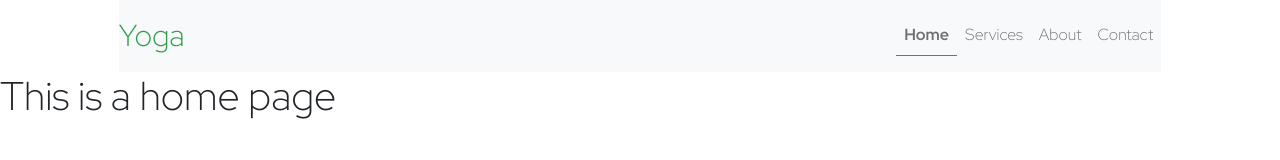
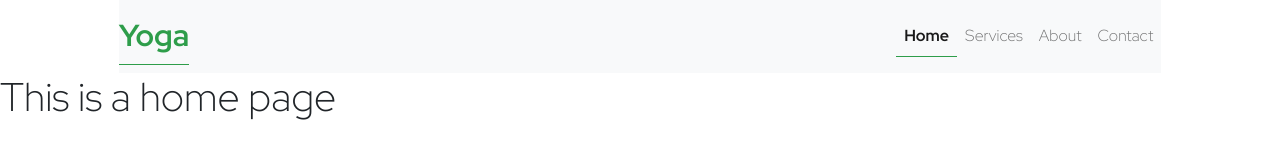
Before and after one commit to maurya512/yoga, a React (Create React App) app: page / in a window 1280 px wide. Shown: the top 160 px of the page. Built offline with nearby package versions, Linux system fonts and the light colour scheme.

Commit message:
finished navbar

```diff
--- a/src/components/Navbar/Navbar.jsx
+++ b/src/components/Navbar/Navbar.jsx
@@ -1,20 +1,21 @@
 import React from "react";
+import { NavLink } from "react-router-dom";
 
 const Navbar = () => {
   return (
     <>
       {/* Centers the navbar on the web page */}
-      {/* ! how to center a div */}
-      {/* define a div as a fluid container */}
+      {/* ! how to center NavLink div */}
+      {/* define NavLink div as NavLink fluid container */}
       <div className="container-fluid nav-bg">
         {/* insert rows into it */}
         <div className="row">
           {/* 10 out of 12 columns to ensure that the div is centered correctly  */}
           <div className="col-10 mx-auto">
             <nav className="navbar navbar-expand-lg navbar-light bg-light">
-              <a className="navbar-brand" href="#">
+              <NavLink className="navbar-brand" to="/">
                 Yoga
-              </a>
+              </NavLink>
               <button
                 className="navbar-toggler"
                 type="button"
@@ -32,31 +33,32 @@ const Navbar = () => {
                 id="navbarSupportedContent"
               >
                 {/* ! the newer version of bootstrap uses ms instead of ml */}
-                <ul className="navbar-nav ms-auto mb-2 mb-lg-0">
-                  <li className="nav-item active">
-                    <a className="nav-link" href="#">
+                <ul className="navbar-nav ms-auto">
+                  <li className="nav-item">
+                      {/* changed from anchor tag to navlink to make sure the page doesn't render while changing components */}
+                    <NavLink exact className="nav-link" to="/">
                       Home <span className="sr-only"></span>
-                    </a>
+                    </NavLink>
                   </li>
                   <li className="nav-item">
-                    <a className="nav-link" href="#">
+                    <NavLink exact className="nav-link" to="/service">
                       Services
-                    </a>
+                    </NavLink>
                   </li>
                   <li className="nav-item">
-                    <a className="nav-link" href="#">
+                    <NavLink exact className="nav-link" to="/about">
                       About
-                    </a>
+                    </NavLink>
                   </li>
                   <li className="nav-item">
-                    <a className="nav-link" href="#">
+                    <NavLink exact className="nav-link" to="/contact">
                       Contact
-                    </a>
+                    </NavLink>
                   </li>
                   {/* <li className="nav-item dropdown">
-              <a
+              <NavLink
                 className="nav-link dropdown-toggle"
-                href="#"
+                to="#"
                 id="navbarDropdown"
                 role="button"
                 data-toggle="dropdown"
@@ -64,18 +66,18 @@ const Navbar = () => {
                 aria-expanded="false"
               >
                 Dropdown
-              </a>
+              </NavLink>
               <div className="dropdown-menu" aria-labelledby="navbarDropdown">
-                <a className="dropdown-item" href="#">
+                <NavLink className="dropdown-item" to="#">
                   Action
-                </a>
-                <a className="dropdown-item" href="#">
+                </NavLink>
+                <NavLink className="dropdown-item" to="#">
                   Another action
-                </a>
+                </NavLink>
                 <div className="dropdown-divider"></div>
-                <a className="dropdown-item" href="#">
+                <NavLink className="dropdown-item" to="#">
                   Something else here
-                </a>
+                </NavLink>
               </div>
             </li> */}
                 </ul>
```
